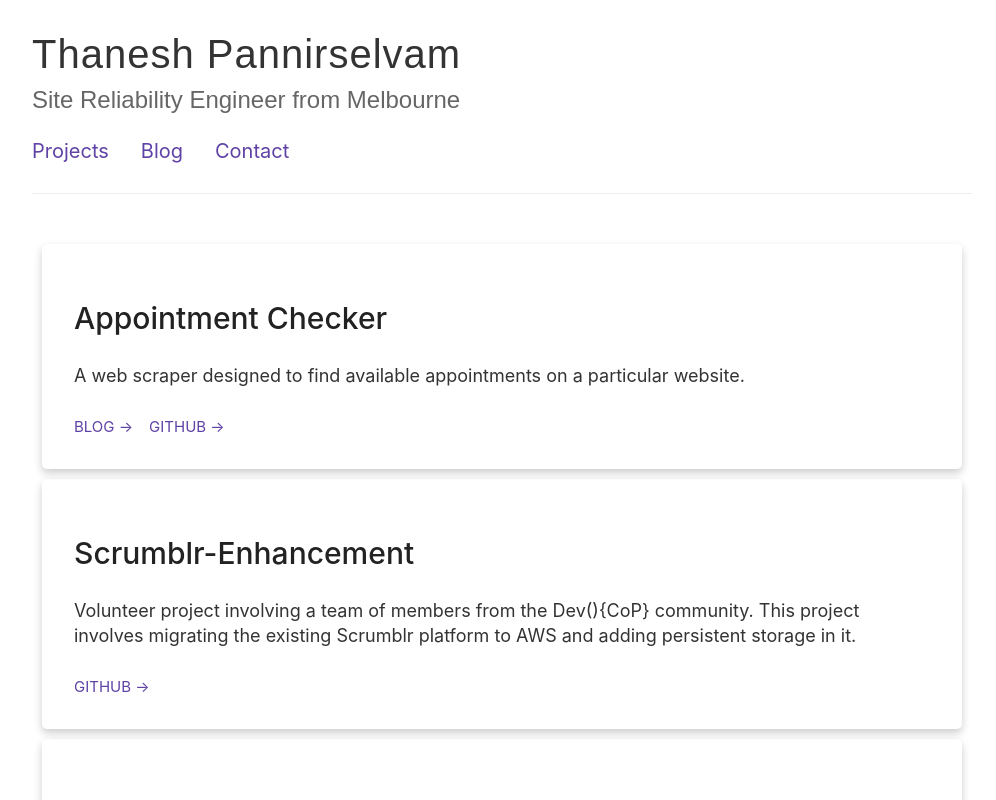
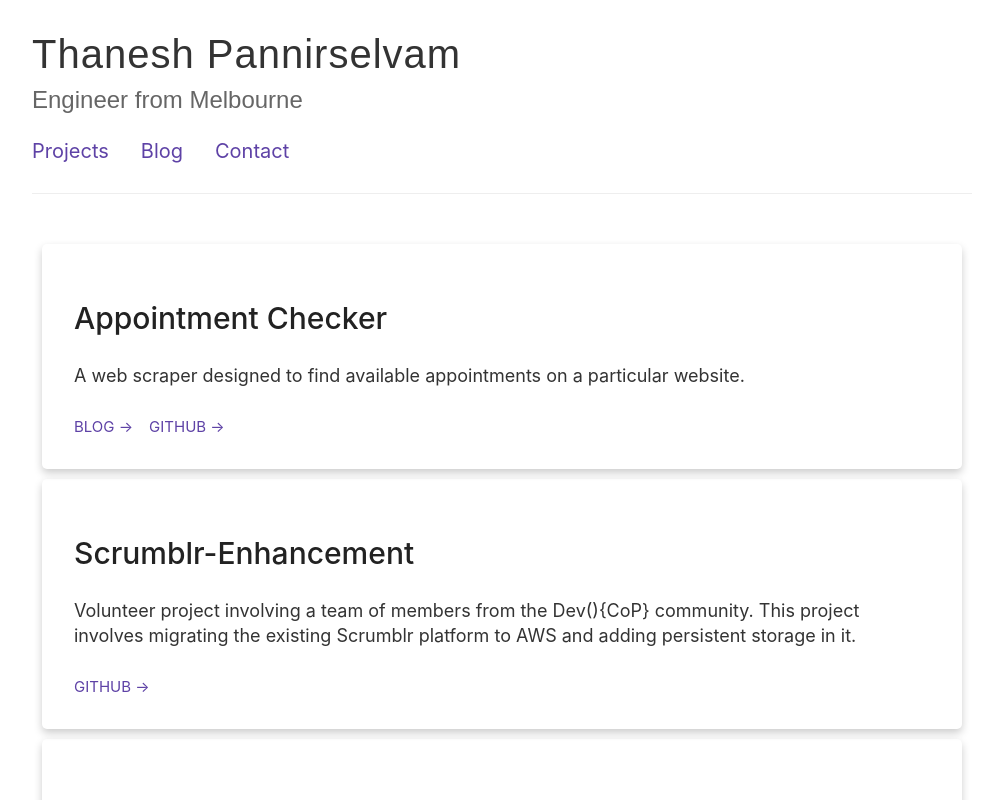
Before and after one commit to thaneshp/portfolio-v2, a Next.js app: page / in a window 1280 px wide. Shown: the top 800 px of the page, without its empty margins (138-1134 px from the left). Built offline with nearby package versions, Linux system fonts and the light colour scheme.

Commit message:
Adds updated header

```diff
--- a/components/header.js
+++ b/components/header.js
@@ -11,7 +11,7 @@ const Header = () => (
             <Link href="/">Thanesh Pannirselvam</Link>
           </h1>
           <p className={styles.siteDescription}>
-            <Link href="/">Site Reliability Engineer from Melbourne</Link>
+            <Link href="/">Engineer from Melbourne</Link>
           </p>
           <Nav />
         </div>
```
